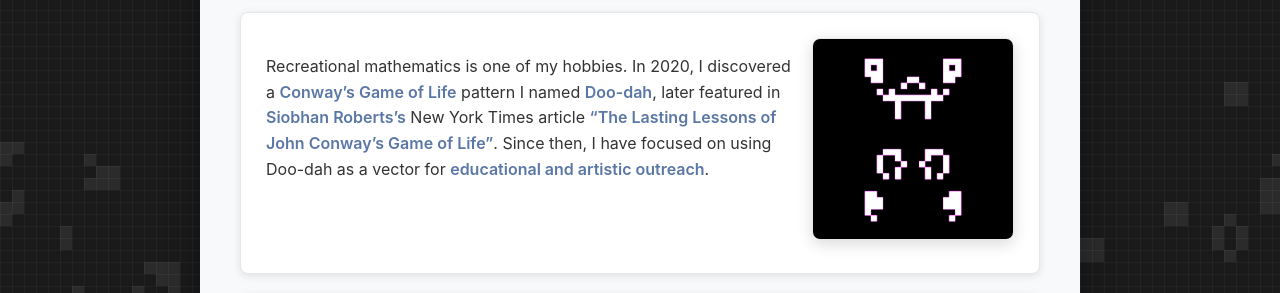
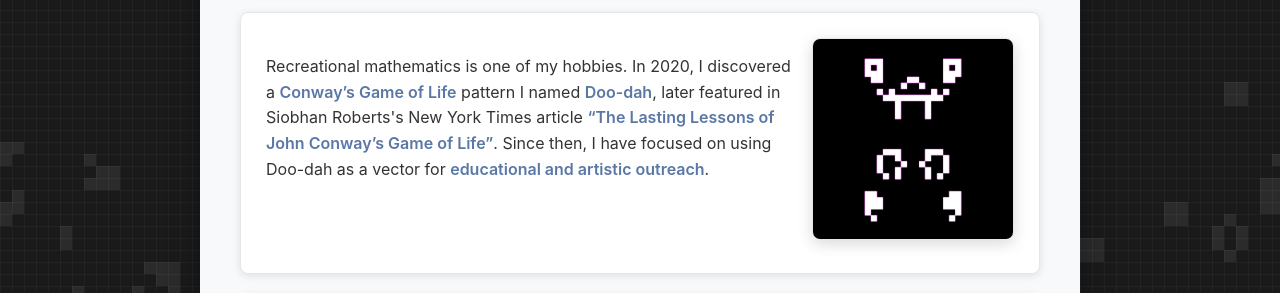
Before and after one commit to johnwinston/johnwinston.github.io, a Jekyll site: the page built from index.html, in a window 1280 px wide. Shown: the part 494-787 px from the top of the page. Built offline with Jekyll 4.4.1, drawn with Linux system fonts in a browser that asks for light colours; some of the changed lines change nothing that is shown.

Commit message:
Remove link and _site

```diff
--- a/index.html
+++ b/index.html
@@ -20,7 +20,7 @@
         <img src="/assets/images/doodah.gif" alt="Doo-dah animation">
     </a>
     <div class="text">
-        <p>Recreational mathematics is one of my hobbies. In 2020, I discovered a <a href="https://en.wikipedia.org/wiki/Conway's_Game_of_Life">Conway’s Game of Life</a> pattern I named <a href="https://conwaylife.com/wiki/Doo-dah">Doo-dah</a>, later featured in <a href="https://siobhanroberts.com/about/">Siobhan Roberts’s</a> New York Times article <a href="https://www.nytimes.com/2020/12/28/science/math-conway-game-of-life.html">“The Lasting Lessons of John Conway’s Game of Life”</a>. Since then, I have focused on using Doo-dah as a vector for <a href="https://gallery.bridgesmathart.org/exhibitions/bridges-2025-exhibition-of-mathematical-art/john-winston-garth">educational and artistic outreach</a>.</p>
+        <p>Recreational mathematics is one of my hobbies. In 2020, I discovered a <a href="https://en.wikipedia.org/wiki/Conway's_Game_of_Life">Conway’s Game of Life</a> pattern I named <a href="https://conwaylife.com/wiki/Doo-dah">Doo-dah</a>, later featured in Siobhan Roberts's New York Times article <a href="https://www.nytimes.com/2020/12/28/science/math-conway-game-of-life.html">“The Lasting Lessons of John Conway’s Game of Life”</a>. Since then, I have focused on using Doo-dah as a vector for <a href="https://gallery.bridgesmathart.org/exhibitions/bridges-2025-exhibition-of-mathematical-art/john-winston-garth">educational and artistic outreach</a>.</p>
     </div>
 </div>
 
```
Also changed, not shown: 1 other file.
